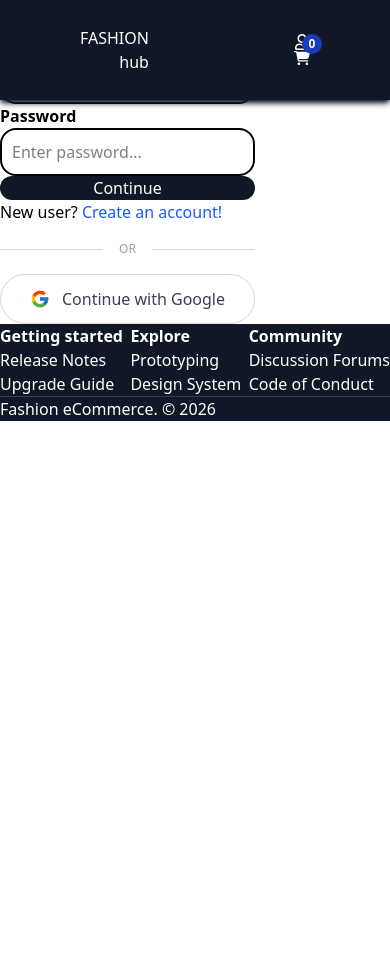
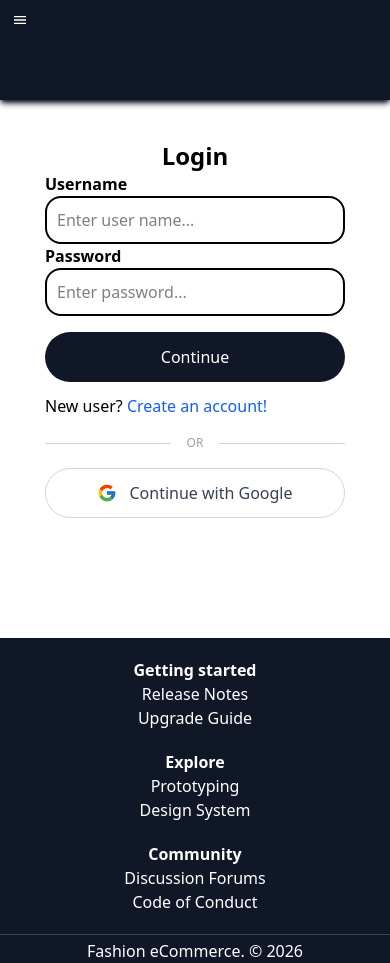
Before and after one commit to trytocode123/fashion-web, a React app in the folder frontend/: page / in a window 390 px wide. Before the commit the page ends 844 px from the top, so only its background shows below. Built offline with nearby package versions, Linux system fonts and the light colour scheme; the HTML template or start-up script is replaced by a standard one.

Commit message:
resposive login page fe

```diff
--- a/frontend/src/layouts/DefaultLayout/DefaultLayout.jsx
+++ b/frontend/src/layouts/DefaultLayout/DefaultLayout.jsx
@@ -5,7 +5,7 @@ const DefaultLayout = ({children}) => {
     return (
         <div className={"w-[100%]"}>
             <Header/>
-            <div className={"flex lg:items-center lg:justify-center lg:mt-[120px]"}>
+            <div className={"w-[100%] flex items-center justify-center lg:mt-[120px]"}>
                 {children}
             </div>
             <Footer/>
--- a/frontend/src/layouts/components/Footer/Footer.jsx
+++ b/frontend/src/layouts/components/Footer/Footer.jsx
@@ -1,29 +1,29 @@
 const Footer = () => {
     return (
-
-        <div className={"flex flex-col lg:mt-[55px] bg-gray-900 text-white w-[100%]"}>
+        <div className={"lg:flex md:flex-col lg:mt-[55px] bg-gray-900 text-white w-[100%]"}>
             <div
-                className={"flex justify-between  lg:px-[80px] w-[100%] lg:py-4 border-b border-gray-700"}>
-                <div className={"flex flex-col"}>
-                    <p className={"font-bold hover:text-gray-300 cursor-pointer transition"}>Getting started</p>
+                className={"flex-col lg:flex lg:flex-row justify-between lg:px-[80px] w-[100%] lg:py-4 border-b border-gray-700"}>
+                <div className={"flex flex-col items-center"}>
+                    <p className={"font-bold hover:text-gray-300 cursor-pointer transition mt-5 lg:mt-0"}>Getting
+                        started</p>
                     <span>Release Notes</span>
                     <span>Upgrade Guide</span>
                 </div>
 
-                <div className={"flex flex-col"}>
+                <div className={"flex flex-col items-center mt-5 lg:mt-0"}>
                     <p className={"font-bold hover:text-gray-300 cursor-pointer transition"}>Explore</p>
                     <span>Prototyping</span>
                     <span>Design System</span>
                 </div>
 
-                <div className={"flex flex-col"}>
+                <div className={"flex flex-col items-center mt-5 mb-5 lg:mb-0 lg:mt-0"}>
                     <p className={"font-bold hover:text-gray-300 cursor-pointer transition"}>Community</p>
                     <span>Discussion Forums</span>
                     <span>Code of Conduct</span>
                 </div>
             </div>
 
-            <div className={"lg:px-[80px] lg:py-3"}>
+            <div className={"text-center lg:text-start mt-1 lg:mt-0 lg:px-[80px] lg:py-3"}>
                 <span>Fashion eCommerce. &copy; 2026</span>
             </div>
         </div>
--- a/frontend/src/layouts/components/Header/Header.jsx
+++ b/frontend/src/layouts/components/Header/Header.jsx
@@ -5,6 +5,7 @@ import {FiLogOut} from "react-icons/fi";
 import {Link} from "react-router-dom";
 import {logOut} from "../../../redux/Reducer/authSlice.js";
 import {IoMdHome} from "react-icons/io";
+import {MdOutlineMenu} from "react-icons/md";
 
 
 const Header = () => {
@@ -17,12 +18,16 @@ const Header = () => {
     }
     return (
         <header
-            className={"flex fixed h-[100px] w-[100%] top-0 left-0 right-0 bg-gray-900 text-white items-center " +
-                "justify-between px-[80px] lg:z-10 shadow-md shadow-gray-900"}>
-            <div className={"flex flex-col justify-center flex-wrap-reverse group"}>
+            className={"fixed h-[100px] w-[100%] top-0 left-0 right-0 bg-gray-900 text-white items-center " +
+                "shadow-md shadow-gray-900 justify-between md:flex md:px-[40px] lg:px-[80px] lg:z-10 lg:h-[150px] xl:px-[80px] xl:z-10 xl:h-[100px]"}>
+
+            <MdOutlineMenu className={"md:hidden mt-3 ml-3"}/>
+
+            <div className={"hidden md:flex lg:flex flex-col justify-center flex-wrap-reverse group"}>
                 <Link to={"/about"}
                       className={"lg:font-bold lg:text-3xl cursor-pointer group-hover:text-amber-50"}>FASHION</Link>
-                <Link to={"/about"} className={"text-end group-hover:text-amber-50 cursor-pointer"}>hub</Link>
+                <Link to={"/about"}
+                      className={"text-start md:text-end group-hover:text-amber-50 cursor-pointer"}>hub</Link>
             </div>
 
             {account &&
@@ -34,7 +39,7 @@ const Header = () => {
                 </div>
             }
 
-            <div className={"lg:flex lg:justify-end lg:w-[350px] text-[16px]"}>
+            <div className={"hidden md:flex lg:justify-end lg:w-[350px] text-[16px]"}>
                 {(account?.fullName) && (
                     <div className="flex items-center justify-evenly font-medium text-gray-200 lg:min-w-[120px]">
                         Hello, <span
@@ -48,7 +53,7 @@ const Header = () => {
                     </div>
                 )}
 
-                <div className={"lg:flex lg:justify-end lg:justify-evenly lg:items-center lg:w-[100px]"}>
+                <div className={"md:flex md:justify-end md:justify-evenly lg:items-center md:w-[100px]"}>
                     {account && (
                         <Link to={"/home"}>
                             <IoMdHome className={"lg:text-[20px]"}/>
--- a/frontend/src/pages/LogIn/LogIn.jsx
+++ b/frontend/src/pages/LogIn/LogIn.jsx
@@ -46,13 +46,14 @@ const LogIn = () => {
         password: Yup.string().required("Please enter your password!")
     })
     return (
-        <div className={"flex flex-col lg:w-[100%] items-center justify-center"}>
+        <div
+            className={"w-[100%] flex flex-col items-center justify-center mt-[140px] mb-[120px] md:mt-[300px] md:mb-[345px] lg:mt-[300px] lg:mb-[320px] xl:mt-[50px] xl:mb-[20px]"}>
             <h2 className={"font-bold text-2xl align-middle"}>Login</h2>
             <Formik initialValues={user} onSubmit={handleLogin} validationSchema={validation} validateOnChange={false}>
                 <Form className={"lg:mt-4"}>
-                    <div className={"flex flex-col lg:w-[300px]"}>
+                    <div className={"flex flex-col w-[300px] lg:w-[500px] xl:w-[400px]"}>
                         <label className={"font-bold"}>Username</label>
-                        <div className={"border-2 rounded-2xl py-[10px] px-[10px]"}>
+                        <div className={"w-[100%] border-2 rounded-2xl py-[10px] px-[10px]"}>
                             <Field onFocus={handleOnchange}
                                    className={"w-full h-full focus:outline-hidden focus:bg-white"}
                                    name={"username"}
@@ -62,7 +63,7 @@ const LogIn = () => {
                                       className={"text-red-800 text-[13px] font-bold"}/>
                     </div>
 
-                    <div className={"flex flex-col lg:w-[300px] lg:mt-2"}>
+                    <div className={"flex flex-col lg:w-[500px] lg:w-[300px] xl:w-[400px] lg:mt-2"}>
                         <label className={"font-bold"}>Password</label>
                         <div className={"border-2 rounded-2xl py-[10px] px-[10px]"}>
                             <Field onFocus={handleOnchange} type={"password"}
@@ -75,17 +76,17 @@ const LogIn = () => {
                     </div>
                     {error && <p className={"text-red-800 text-[13px] font-bold"}>{error.message}</p>}
                     {disable ?
-                        <div className={"lg:flex items-center justify-center lg:mt-5 lg:h-[50px]"}>
+                        <div className={"flex items-center justify-center mt-5 lg:h-[50px]"}>
                             <FaSpinner className={"animate-spin text-[20px]"}/>
                         </div>
                         : <Button
                             type={"submit"}
-                            className={"w-[100%] bg-gray-900 lg:h-[50px] rounded-full text-white lg:mt-5 cursor-pointer hover:bg-gray-700 "}>
+                            className={"w-[100%] bg-gray-900 mt-4 h-[50px] rounded-full text-white lg:mt-5 cursor-pointer hover:bg-gray-700 "}>
                             Continue
                         </Button>
                     }
 
-                    <div className={"lg:mt-3"}>
+                    <div className={"mt-3"}>
                         <p>New user? <Link to={"/register"} className={"text-blue-600"}>Create an account!</Link></p>
                     </div>
 
```
